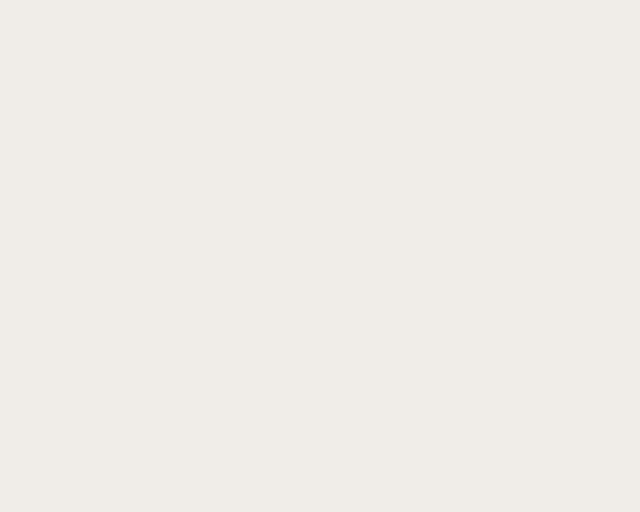
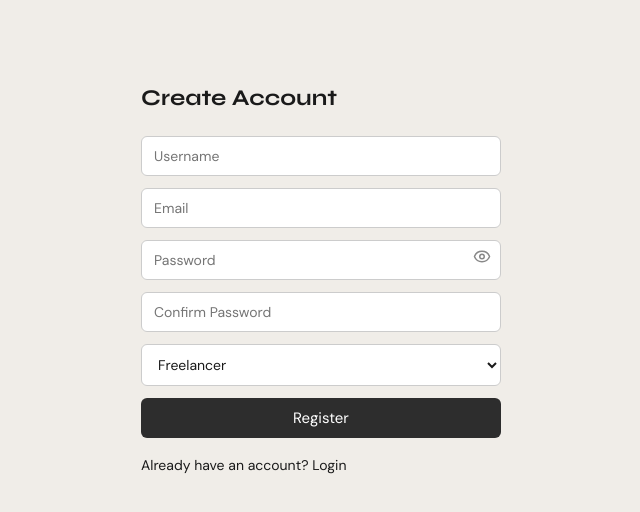
Before and after one commit to VAOneAgency/TalentHub, a React (Vite) app in the folder talenthub/frontend/: page /register in a window 1280 px wide. Before the commit this address had no page. Shown: the top 512 px of the page, without its empty margins (319-959 px from the left). Built offline with nearby package versions, Linux system fonts and the light colour scheme.

Commit message:
add protected routes, styled login and register pages

```diff
--- a/talenthub/frontend/package.json
+++ b/talenthub/frontend/package.json
@@ -11,6 +11,7 @@
   },
   "dependencies": {
     "axios": "^1.13.6",
+    "lucide-react": "^0.577.0",
     "react": "^19.2.4",
     "react-dom": "^19.2.4",
     "react-router-dom": "^7.13.1"
--- a/talenthub/frontend/src/App.jsx
+++ b/talenthub/frontend/src/App.jsx
@@ -6,37 +6,60 @@ import ProjectForm from './pages/ProjectForm';
 import MyApplications from './pages/MyApplications';
 import ProjectApplicants from './pages/ProjectApplicants';
 import MyListings from './pages/MyListings';
+import Login from './pages/Login';
+import Register from './pages/Register';
+import ProtectedRoute from './components/ProtectedRoute';
+import { AuthProvider } from './context/AuthContext';
 import './styles.css';
 
-/**
- * Routes owned by this feature (Project Listings & Applications).
- *
- * Partner's routes (Auth & Dashboard) should be added at the top level
- * alongside these — do NOT modify this file's existing routes.
- *
- * Expected partner routes (for reference only):
- *   /login, /register, /dashboard
- */
 export default function App() {
   return (
+    <AuthProvider>
       <BrowserRouter>
         <Routes>
+          {/* Auth */}
+          <Route path="/login" element={<Login />} />
+          <Route path="/register" element={<Register />} />
+
           {/* Public */}
           <Route path="/projects" element={<BrowseProjects />} />
-        <Route path="/projects/new" element={<ProjectForm />} />
           <Route path="/projects/:id" element={<ProjectDetail />} />
-        <Route path="/projects/:id/edit" element={<ProjectForm />} />
-        <Route path="/projects/:id/applicants" element={<ProjectApplicants />} />
 
-        {/* Freelancer */}
-        <Route path="/my-applications" element={<MyApplications />} />
+          {/* Any logged in user */}
+          <Route path="/projects/new" element={
+            <ProtectedRoute>
+              <ProjectForm />
+            </ProtectedRoute>
+          } />
+          <Route path="/projects/:id/edit" element={
+            <ProtectedRoute>
+              <ProjectForm />
+            </ProtectedRoute>
+          } />
 
-        {/* Client */}
-        <Route path="/my-listings" element={<MyListings />} />
+          {/* Freelancer only */}
+          <Route path="/my-applications" element={
+            <ProtectedRoute allowedRoles={['freelancer']}>
+              <MyApplications />
+            </ProtectedRoute>
+          } />
+
+          {/* Client only */}
+          <Route path="/my-listings" element={
+            <ProtectedRoute allowedRoles={['client']}>
+              <MyListings />
+            </ProtectedRoute>
+          } />
+          <Route path="/projects/:id/applicants" element={
+            <ProtectedRoute allowedRoles={['client']}>
+              <ProjectApplicants />
+            </ProtectedRoute>
+          } />
 
           {/* Default redirect */}
           <Route path="/" element={<Navigate to="/projects" replace />} />
         </Routes>
       </BrowserRouter>
+    </AuthProvider>
   );
 }
--- /dev/null
+++ b/talenthub/frontend/src/components/ProtectedRoute.jsx
@@ -0,0 +1,14 @@
+import { Navigate } from 'react-router-dom';
+import { useAuth } from '../context/AuthContext';
+
+export default function ProtectedRoute({ children, allowedRoles }) {
+  const { user } = useAuth();
+
+  if (!user) return <Navigate to="/login" replace />;
+
+  if (allowedRoles && !allowedRoles.includes(user.role)) {
+    return <Navigate to="/projects" replace />;
+  }
+
+  return children;
+}
--- a/talenthub/frontend/src/pages/Login.jsx
+++ b/talenthub/frontend/src/pages/Login.jsx
@@ -1,12 +1,14 @@
 import { useState } from 'react';
 import { useNavigate, Link } from 'react-router-dom';
 import { useAuth } from '../context/AuthContext';
+import { Eye, EyeOff } from 'lucide-react';
 
 export default function Login() {
   const { login } = useAuth();
   const navigate = useNavigate();
   const [form, setForm] = useState({ email: '', password: '' });
   const [error, setError] = useState('');
+  const [showPassword, setShowPassword] = useState(false);
 
   const handleChange = (e) => setForm({ ...form, [e.target.name]: e.target.value });
 
@@ -28,16 +30,54 @@ export default function Login() {
     }
   };
 
+  const inputStyle = {
+    width: '100%',
+    padding: '10px 12px',
+    marginBottom: 12,
+    border: '1px solid #ccc',
+    borderRadius: 6,
+    fontSize: 14,
+    boxSizing: 'border-box',
+  };
+
   return (
     <div style={{ maxWidth: 400, margin: '80px auto', padding: '0 20px' }}>
-      <h2>Login</h2>
-      {error && <p style={{ color: 'red' }}>{error}</p>}
+      <h2 style={{ marginBottom: 20 }}>Login</h2>
+      {error && <p style={{ color: 'red', marginBottom: 12 }}>{error}</p>}
       <form onSubmit={handleSubmit}>
-        <input name="email" type="email" placeholder="Email" value={form.email} onChange={handleChange} required /><br />
-        <input name="password" type="password" placeholder="Password" value={form.password} onChange={handleChange} required /><br />
-        <button type="submit">Login</button>
+        <input
+          name="email"
+          type="email"
+          placeholder="Email"
+          value={form.email}
+          onChange={handleChange}
+          required
+          style={inputStyle}
+        />
+
+        <div style={{ position: 'relative', marginBottom: 12 }}>
+          <input
+            name="password"
+            type={showPassword ? 'text' : 'password'}
+            placeholder="Password"
+            value={form.password}
+            onChange={handleChange}
+            required
+            style={{ ...inputStyle, marginBottom: 0, paddingRight: 40 }}
+          />
+          <span
+            onClick={() => setShowPassword(!showPassword)}
+            style={{ position: 'absolute', right: 10, top: '50%', transform: 'translateY(-50%)', cursor: 'pointer', color: '#888' }}
+          >
+            {showPassword ? <EyeOff size={18} /> : <Eye size={18} />}
+          </span>
+        </div>
+
+        <button type="submit" style={{ width: '100%', padding: '10px', backgroundColor: '#2d2d2d', color: '#fff', border: 'none', borderRadius: 6, fontSize: 15, cursor: 'pointer' }}>
+          Login
+        </button>
       </form>
-      <p>No account yet? <Link to="/register">Register</Link></p>
+      <p style={{ marginTop: 16, fontSize: 14 }}>No account yet? <Link to="/register">Register</Link></p>
     </div>
   );
 }
--- a/talenthub/frontend/src/pages/Register.jsx
+++ b/talenthub/frontend/src/pages/Register.jsx
@@ -1,23 +1,26 @@
 import { useState } from 'react';
 import { useNavigate, Link } from 'react-router-dom';
 import { useAuth } from '../context/AuthContext';
+import { Eye, EyeOff } from 'lucide-react';
 
 export default function Register() {
   const { login } = useAuth();
   const navigate = useNavigate();
-  const [form, setForm] = useState({ username: '', email: '', password: '', role: 'freelancer' });
+  const [form, setForm] = useState({ username: '', email: '', password: '', confirmPassword: '', role: 'freelancer' });
   const [error, setError] = useState('');
+  const [showPassword, setShowPassword] = useState(false);
 
   const handleChange = (e) => setForm({ ...form, [e.target.name]: e.target.value });
 
   const handleSubmit = async (e) => {
     e.preventDefault();
     setError('');
+    if (form.password !== form.confirmPassword) return setError('Passwords do not match');
     try {
       const res = await fetch('/api/auth/register', {
         method: 'POST',
         headers: { 'Content-Type': 'application/json' },
-        body: JSON.stringify(form),
+        body: JSON.stringify({ username: form.username, email: form.email, password: form.password, role: form.role }),
       });
       const data = await res.json();
       if (!res.ok) throw new Error(data.message);
@@ -28,21 +31,64 @@ export default function Register() {
     }
   };
 
+  const inputStyle = {
+    width: '100%',
+    padding: '10px 12px',
+    marginBottom: 12,
+    border: '1px solid #ccc',
+    borderRadius: 6,
+    fontSize: 14,
+    boxSizing: 'border-box',
+  };
+
   return (
     <div style={{ maxWidth: 400, margin: '80px auto', padding: '0 20px' }}>
-      <h2>Create Account</h2>
-      {error && <p style={{ color: 'red' }}>{error}</p>}
+      <h2 style={{ marginBottom: 20 }}>Create Account</h2>
+      {error && <p style={{ color: 'red', marginBottom: 12 }}>{error}</p>}
       <form onSubmit={handleSubmit}>
-        <input name="username" placeholder="Username" value={form.username} onChange={handleChange} required /><br />
-        <input name="email" type="email" placeholder="Email" value={form.email} onChange={handleChange} required /><br />
-        <input name="password" type="password" placeholder="Password" value={form.password} onChange={handleChange} required /><br />
-        <select name="role" value={form.role} onChange={handleChange}>
+        <input name="username" placeholder="Username" value={form.username} onChange={handleChange} required style={inputStyle} />
+        <input name="email" type="email" placeholder="Email" value={form.email} onChange={handleChange} required style={inputStyle} />
+
+        <div style={{ position: 'relative', marginBottom: 12 }}>
+          <input
+            name="password"
+            type={showPassword ? 'text' : 'password'}
+            placeholder="Password"
+            value={form.password}
+            onChange={handleChange}
+            required
+            style={{ ...inputStyle, marginBottom: 0, paddingRight: 40 }}
+          />
+          <span
+            onClick={() => setShowPassword(!showPassword)}
+            style={{ position: 'absolute', right: 10, top: '50%', transform: 'translateY(-50%)', cursor: 'pointer', color: '#888' }}
+          >
+            {showPassword ? <EyeOff size={18} /> : <Eye size={18} />}
+          </span>
+        </div>
+
+        <div style={{ position: 'relative', marginBottom: 12 }}>
+          <input
+            name="confirmPassword"
+            type={showPassword ? 'text' : 'password'}
+            placeholder="Confirm Password"
+            value={form.confirmPassword}
+            onChange={handleChange}
+            required
+            style={{ ...inputStyle, marginBottom: 0, paddingRight: 40 }}
+          />
+        </div>
+
+        <select name="role" value={form.role} onChange={handleChange} style={inputStyle}>
           <option value="freelancer">Freelancer</option>
           <option value="client">Client</option>
-        </select><br />
-        <button type="submit">Register</button>
+        </select>
+
+        <button type="submit" style={{ width: '100%', padding: '10px', backgroundColor: '#2d2d2d', color: '#fff', border: 'none', borderRadius: 6, fontSize: 15, cursor: 'pointer' }}>
+          Register
+        </button>
       </form>
-      <p>Already have an account? <Link to="/login">Login</Link></p>
+      <p style={{ marginTop: 16, fontSize: 14 }}>Already have an account? <Link to="/login">Login</Link></p>
     </div>
   );
 }
```
Also changed, not shown: 1 other file (tests, documents, lock files or other folders). Lines whose indentation alone changed are shown as unchanged.
